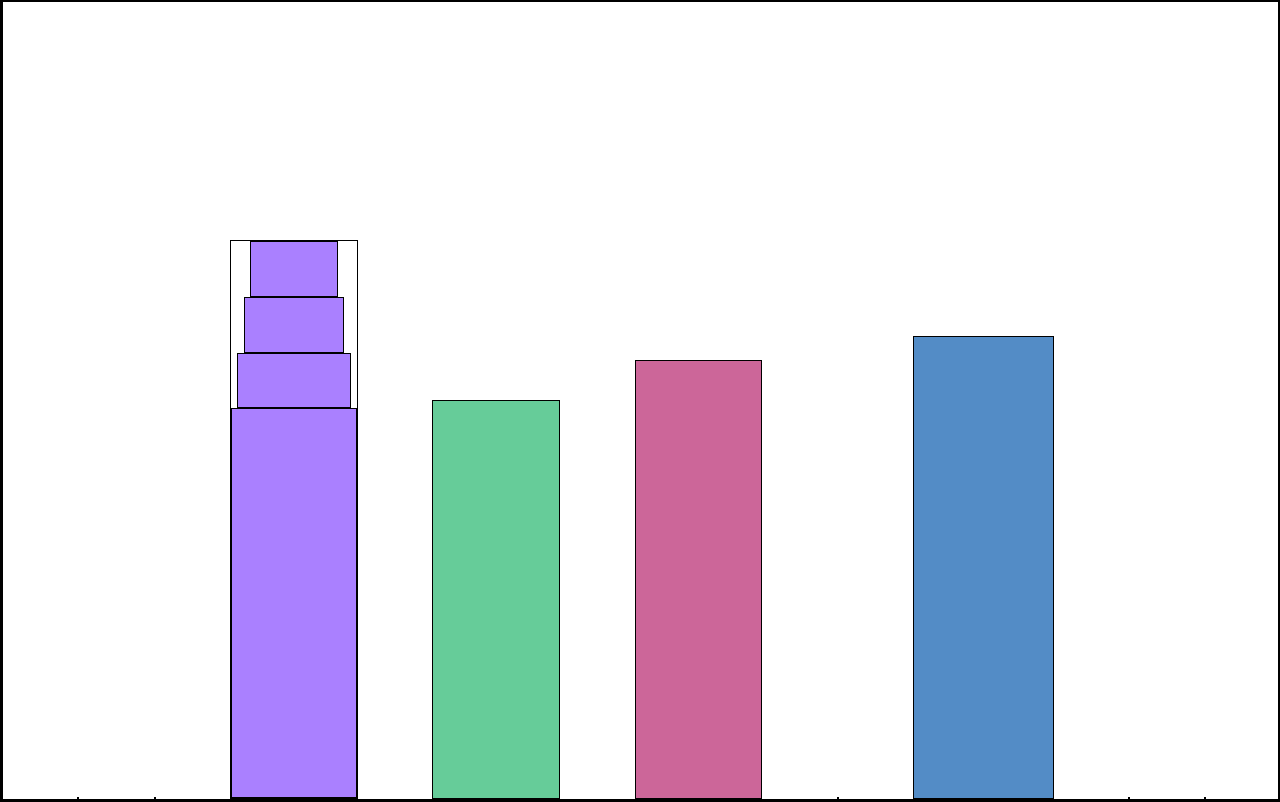
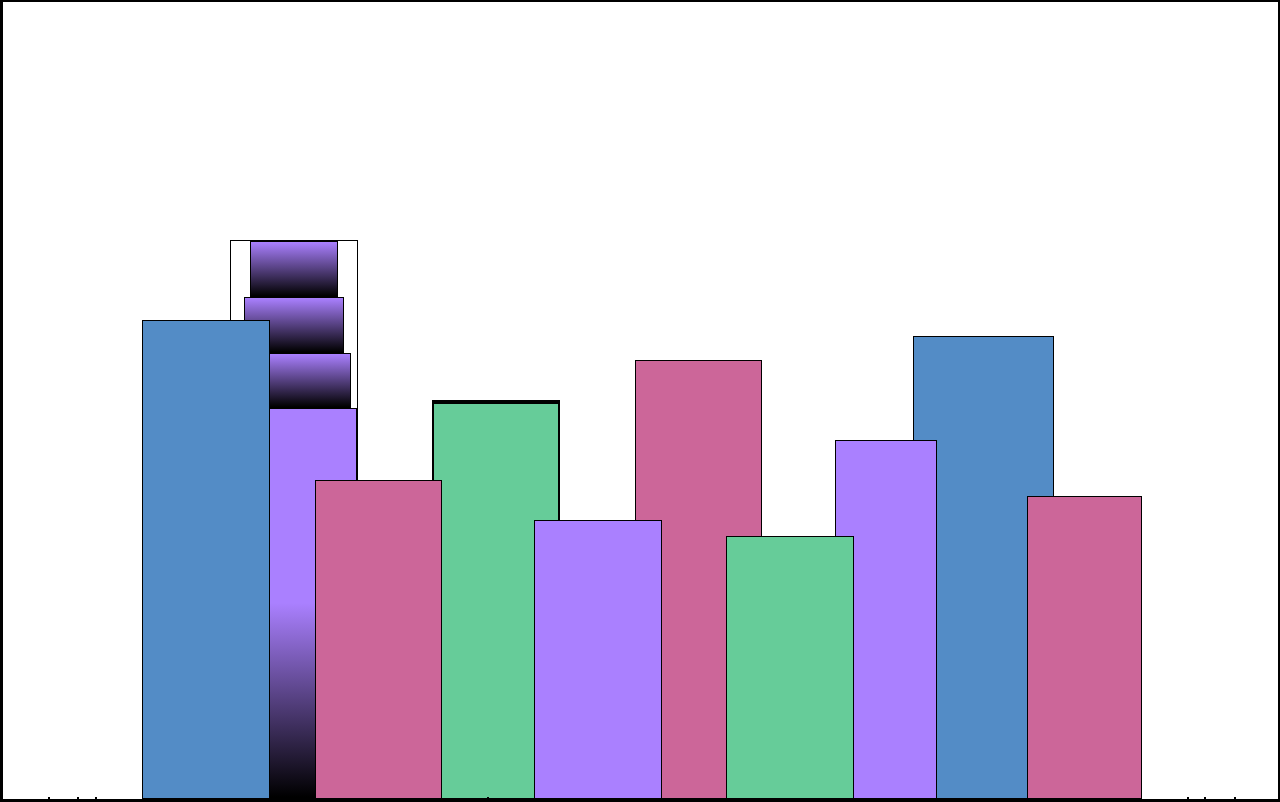
Before and after one commit to nikkzzzyu/CIT14-2G, a plain HTML site: page FreeCodeCamp/4th Course/City Skyline/index.html in a window 1280 px wide. Drawn offline with Linux system fonts and the light colour scheme.

Commit message:
codes added

```diff
--- a/FreeCodeCamp/4th Course/City Skyline/index.html
+++ b/FreeCodeCamp/4th Course/City Skyline/index.html
@@ -10,20 +10,34 @@
             <div></div>
             <div></div>
             <div class="bb1">
-                <div class="bb1a"></div>
-                <div class="bb1b"></div>
-                <div class="bb1c"></div>
+                <div class="bb1a bb1-window"></div>
+                <div class="bb1b bb1-window"></div>
+                <div class="bb1c bb1-window"></div>
                 <div class="bb1d"></div>
             </div>
-                <div class="bb2"></div>
+                <div class="bb2">
+                    <div class="bb2a"></div>
+                    <div class="bb2b"></div>
+                </div>
                 <div class="bb3"></div>
                 <div></div>
                 <div class="bb4"></div>
                 <div></div>
                 <div></div>
         </div>
+
         <div class="foreground-buildings">
-
+            <div></div>
+            <div></div>
+            <div class="fb1"></div>
+            <div class="fb2"></div>
+            <div></div>
+            <div class="fb3"></div>
+            <div class="fb4"></div>
+            <div class="fb5"></div>
+            <div class="fb6"></div>
+            <div></div>
+            <div></div>
         </div>
     </body>
 </html>
--- a/FreeCodeCamp/4th Course/City Skyline/styles.css
+++ b/FreeCodeCamp/4th Course/City Skyline/styles.css
@@ -3,6 +3,8 @@
     --building-color2: #66cc99;
     --building-color3: #cc6699;
     --building-color4: #538cc6;
+    --window-color1: black;
+    --window-color2: #8cd9b3;
 }
 
 * {
@@ -26,6 +28,8 @@ body {
     top: 0;
 }
 
+/*BACKGROUND BUILDINGS - "bb" stands for "background building"*/
+
 .bb1 {
     width: 10%;
     height: 70%;
@@ -36,32 +40,43 @@ body {
 
 .bb1a {
     width: 70%;
-    height: 10%;
-    background-color: var(--building-color1);
 }
 
 .bb1b {
     width: 80%;
-    height: 10%;
-    background-color: var(--building-color1);
 }
 
 .bb1c {
     width: 90%;
-    height: 10%;
-    background-color: var(--building-color1);
 }
 
 .bb1d {
     width: 100%;
     height: 70%;
-    background-color: var(--building-color1);
+    background: linear-gradient(
+        var(--building-color1) 50%,
+        var(--window-color1)
+    )
+}
+
+.bb1-window {
+    height: 10%;
+    background: linear-gradient(
+        var(--building-color1),
+        var(--window-color1)
+    );
 }
 
 .bb2 {
     width: 10%;
     height: 50%;
     background-color: var(--building-color2);
+}
+
+.bb2b {
+    width: 100%;
+    height: 100%;
+    background: linear-gradient();
 }
 
 .bb3 {
@@ -75,6 +90,8 @@ body {
     height: 58%;
     background-color: var(--building-color4);
 }
+
+/* FOREGROUND BUILDINGS - "fb" stands for "foreground building" */
 
 .fb1 {
     width: 10%;
@@ -98,12 +115,16 @@ body {
     width: 8%;
     height: 45%;
     background-color: var(--building-color1);
+    position: relative;
+    left: 10%;
 }
 
 .fb5 {
     width: 10%;
     height: 33%;
     background-color: var(--building-color2);
+    position: relative;
+    right: 10%;
 }
 
 .fb6 {
```
